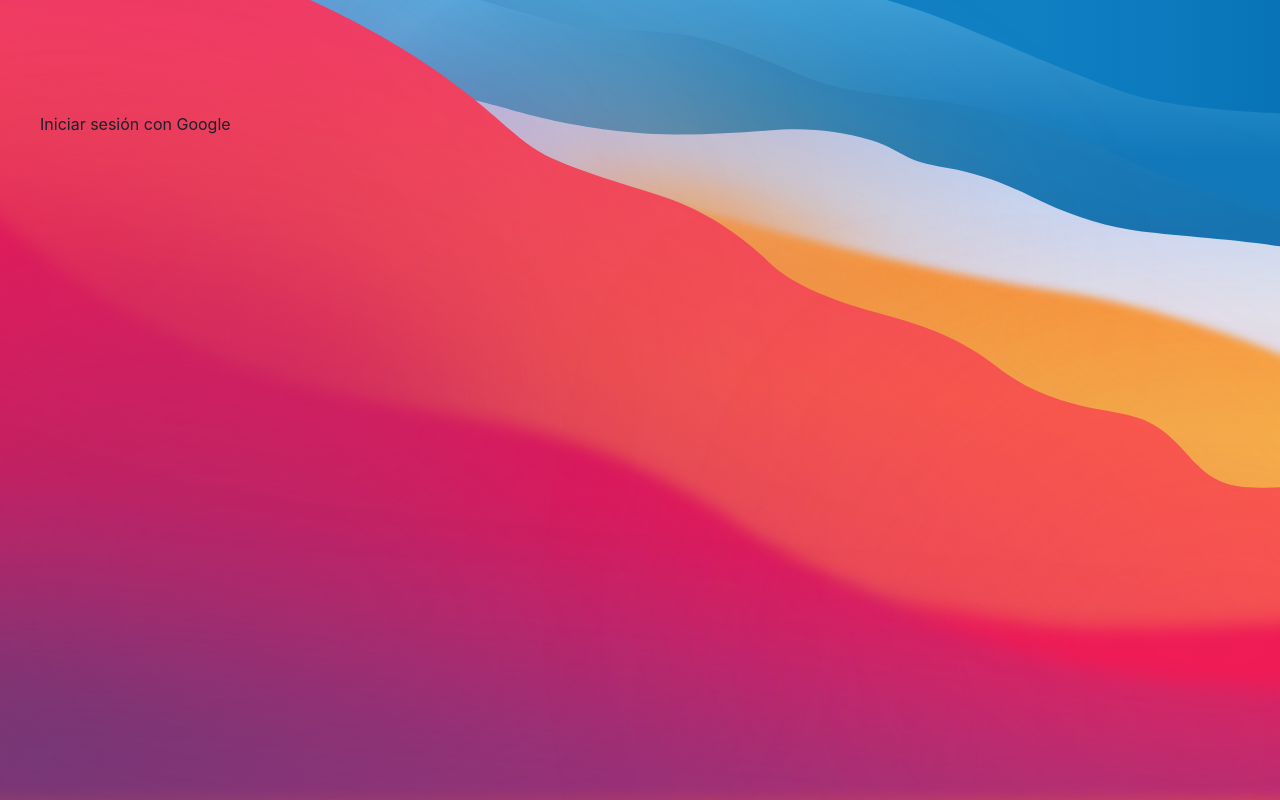
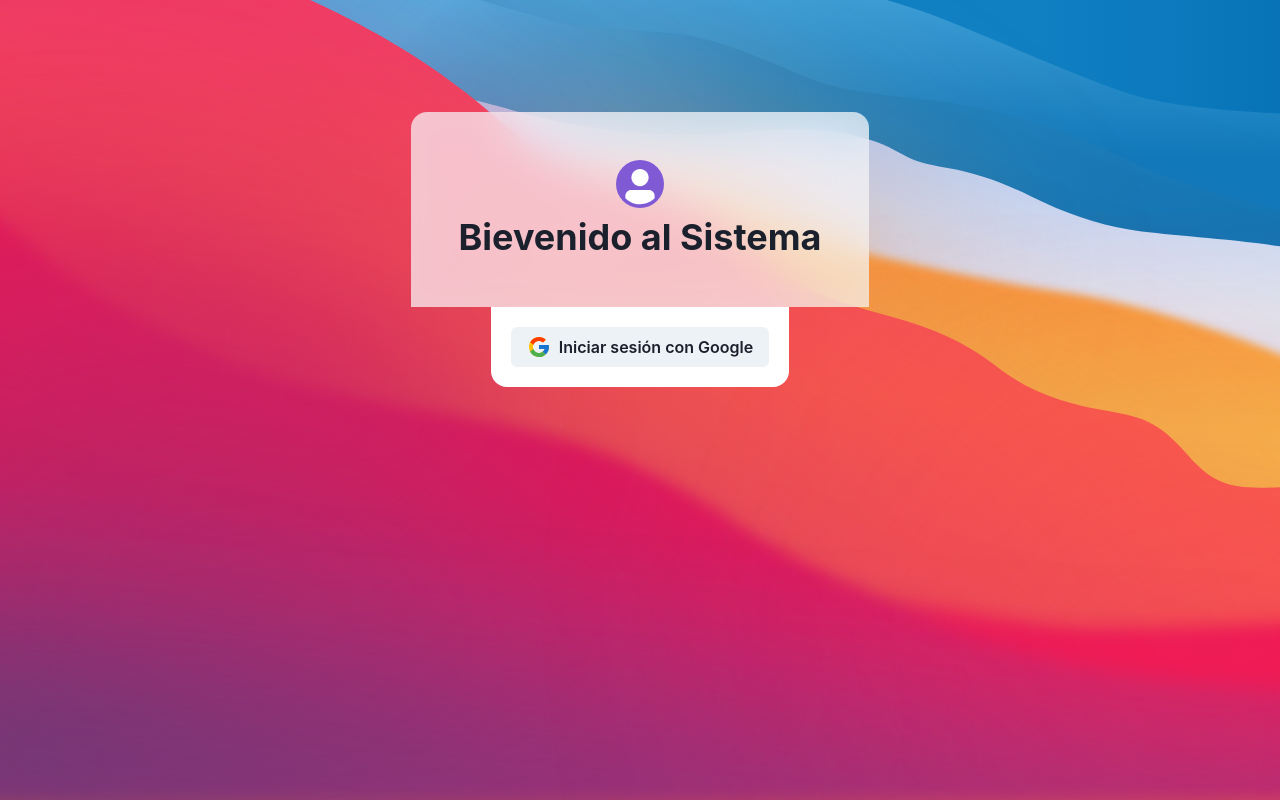
Before and after one commit to mauroef/regulapp, a Next.js app: page / in a window 1280 px wide. Built offline with nearby package versions, Linux system fonts and the light colour scheme; no server answers.

Commit message:
Working on login screen.

```diff
--- a/components/login/index.tsx
+++ b/components/login/index.tsx
@@ -1,3 +1,13 @@
+import {
+  Avatar,
+  Box,
+  Button,
+  Center,
+  Heading,
+  HStack,
+  VStack,
+} from '@chakra-ui/react'
+import { FcGoogle } from 'react-icons/fc'
 import { Status } from '../../types/auth'
 import Seo from '../seo'
 
@@ -14,7 +24,26 @@ const Login = ({ signIn, status }) => (
         <span>Intentando de restaurar sesión...</span>
       )}
       {status === Status.RESOLVED && (
-        <button onClick={signIn}>Iniciar sesión con Google</button>
+        <VStack spacing={0} align='center'>
+          <VStack
+            borderRadius='1rem 1rem 0 0'
+            bg='rgba(244, 245, 245, 0.75)'
+            backdropFilter='saturate(180%) blur(1.25rem)'
+            p={12}
+          >
+            <Center>
+              <Avatar bg='purple.500' />
+            </Center>
+            <Center>
+              <Heading>Bievenido al Sistema</Heading>
+            </Center>
+          </VStack>
+          <Center borderRadius='0 0 1rem 1rem' bg='white' p={5}>
+            <Button onClick={signIn} leftIcon={<FcGoogle size={'1.5rem'} />}>
+              Iniciar sesión con Google
+            </Button>
+          </Center>
+        </VStack>
       )}
     </main>
   </>
```
